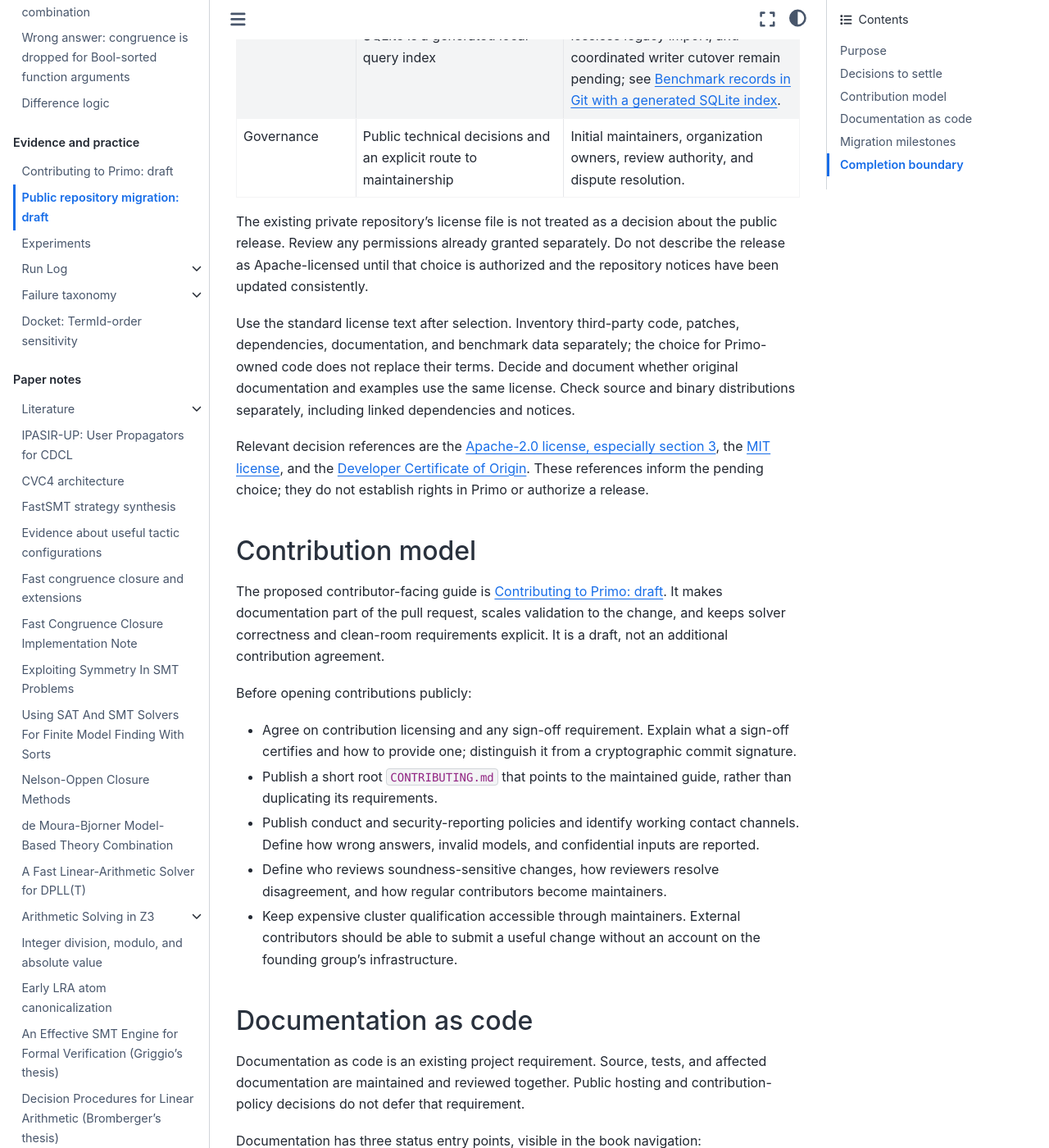
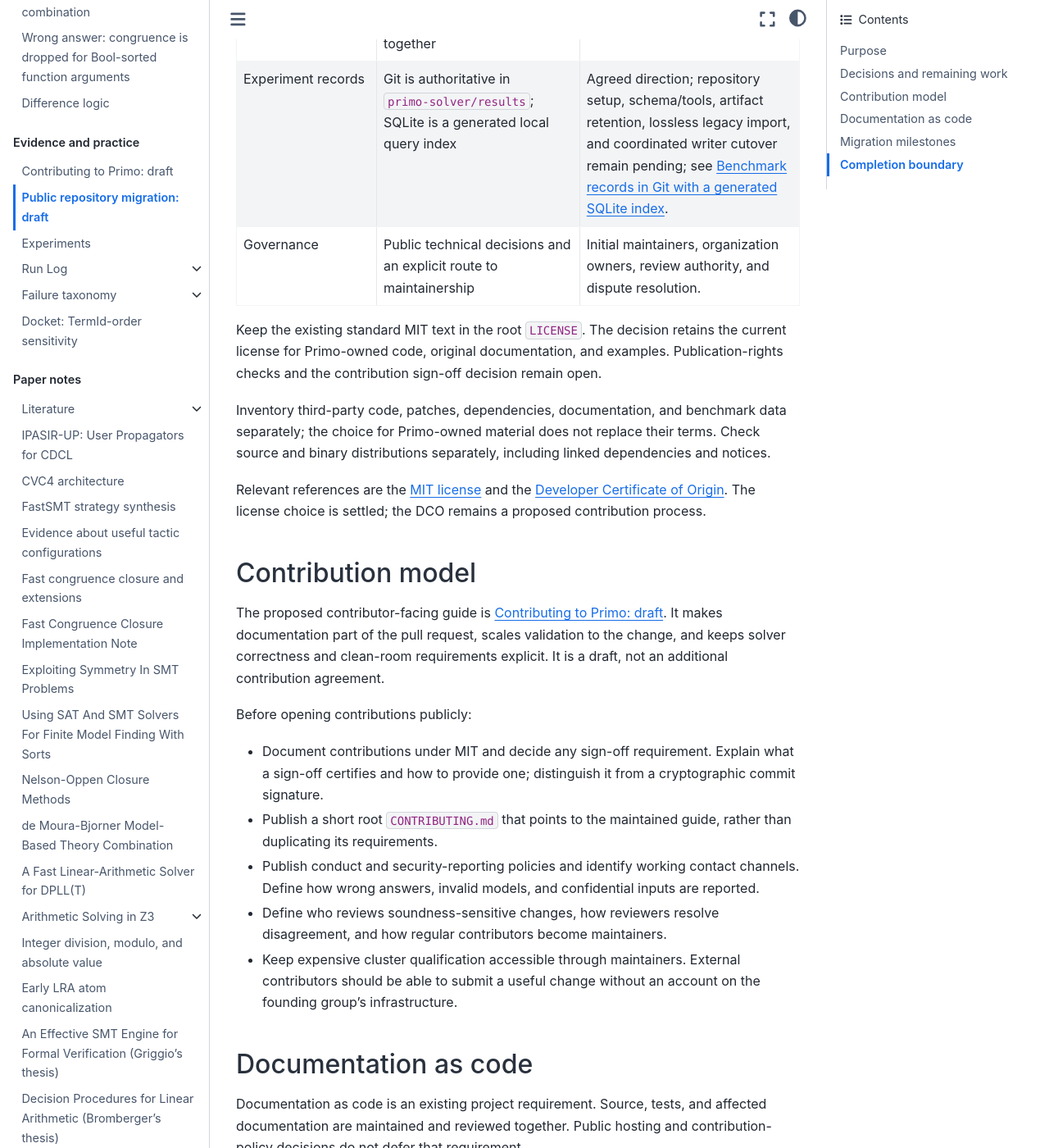
Before and after one commit to primo-solver/primo, a Jupyter Book: the page built from docs/public-repository-migration.md, in a window 1280 px wide and 1400 px high, scrolled down 1318 px. Shown: the whole window at 82% size. Built offline with Jupyter Book 1.0.4 settings and Sphinx 7.4.7 and the Sphinx Book theme 1.1.4, drawn with Linux system fonts in a browser that asks for light colours; some of the changed text lies outside the part shown.

Commit message:
Retain MIT as the public project license

```diff
--- a/docs/public-repository-migration.md
+++ b/docs/public-repository-migration.md
@@ -1,10 +1,10 @@
 # Public repository migration: draft
 
-**Status: discussion draft, updated 2026-09-21.** The project owner reports that
+**Status: discussion draft, updated 2026-09-23.** The project owner reports that
 the destination organization, `primo-solver`, has been created and is empty.
-Repository creation or transfer remains pending. Apache-2.0 is preferred
-provisionally; MIT remains an alternative. No license selection, university authorization,
-repository transfer, or publication is recorded by this document.
+Repository creation or transfer remains pending. The project owner decided on
+2026-09-23 to retain the existing MIT license for Primo. University authorization,
+repository transfer, and publication remain separate pending work.
 
 ## Purpose
 
@@ -18,36 +18,32 @@
 improvements are separate development work, not prerequisites invented for the
 migration.
 
-## Decisions to settle
+## Decisions and remaining work
 
-| Decision | Working proposal | What remains open |
+| Decision | Agreed direction or working proposal | What remains open |
 | --- | --- | --- |
-| License for Primo-owned code | Apache-2.0 | MIT is also under consideration; establish authority to license before selection. |
-| Institutional rights | Resolve with the university before release | Employment, funding, contributor rights, and authority for any patent grant. |
+| License for Primo-owned code, documentation, and examples | Retain MIT; decided 2026-09-23 | Verify publication rights and distribution notices; license selection is settled. |
+| Institutional rights | Resolve with the university before release | Employment, funding, contributor rights, and authority to publish the included material. |
 | Destination | Existing `primo-solver` organization, reported by the project owner | Repository name, creation or transfer, owners, and access configuration. |
 | Public history | Preserve history if the publication audit permits | Transfer the repository or publish a curated starting revision. |
-| Contributions | Contributors retain their rights and contribute under the project license | DCO sign-off is proposed; no copyright assignment or separate CLA is proposed at this stage. |
+| Contributions | Contributors retain their rights and contribute under MIT | DCO sign-off is proposed; no copyright assignment or separate CLA is proposed at this stage. |
 | Documentation | Maintain source and documentation in the same repository and review them together | Public hosting, release-version URLs, and CI configuration. |
 | Experiment records | Git is authoritative in `primo-solver/results`; SQLite is a generated local query index | Agreed direction; repository setup, schema/tools, artifact retention, lossless legacy import, and coordinated writer cutover remain pending; see [](benchmark-record-storage.md). |
 | Governance | Public technical decisions and an explicit route to maintainership | Initial maintainers, organization owners, review authority, and dispute resolution. |
 
-The existing private repository's license file is not treated as a decision
-about the public release. Review any permissions already granted separately.
-Do not describe the release as Apache-licensed until that choice is authorized
-and the repository notices have been updated consistently.
+Keep the existing standard MIT text in the root `LICENSE`. The decision retains
+the current license for Primo-owned code, original documentation, and examples.
+Publication-rights checks and the contribution sign-off decision remain open.
 
-Use the standard license text after selection. Inventory third-party code,
-patches, dependencies, documentation, and benchmark data separately; the choice
-for Primo-owned code does not replace their terms. Decide and document whether
-original documentation and examples use the same license. Check source and
+Inventory third-party code, patches, dependencies, documentation, and benchmark
+data separately; the choice for Primo-owned material does not replace their
+terms. Check source and
 binary distributions separately, including linked dependencies and notices.
 
-Relevant decision references are the [Apache-2.0 license, especially section
-3](https://www.apache.org/licenses/LICENSE-2.0), the
-[MIT license](https://opensource.org/license/mit), and the
+Relevant references are the [MIT license](https://opensource.org/license/mit)
+and the
 [Developer Certificate of Origin](https://developercertificate.org/).
-These references inform the pending choice; they do not establish rights in
-Primo or authorize a release.
+The license choice is settled; the DCO remains a proposed contribution process.
 
 ## Contribution model
 
@@ -58,7 +54,7 @@
 
 Before opening contributions publicly:
 
-- Agree on contribution licensing and any sign-off requirement. Explain what a
+- Document contributions under MIT and decide any sign-off requirement. Explain what a
   sign-off certifies and how to provide one; distinguish it from a cryptographic
   commit signature.
 - Publish a short root `CONTRIBUTING.md` that points to the maintained guide,
@@ -125,7 +121,8 @@
 
 ### 1. Establish publication rights and inspect the material
 
-- Resolve university and contributor authorization and select the license.
+- Resolve university and contributor publication authorization under the retained
+  MIT license, and verify the included notices.
 - Inventory dependency and data provenance and required notices.
 - Audit all history, branches, tags, attachments, and hosted artifacts intended
   for publication for secrets and material without redistribution permission.
@@ -205,4 +202,4 @@
 reviewable and build with the documentation. The migration itself is complete
 only when rights and policy decisions are recorded, publication checks pass,
 and an outside user can access and reproduce the released project. Pending
-license and governance choices remain visible until decided.
+publication-rights, sign-off, and governance decisions remain visible until settled.
```
Also changed, not shown: docs/active-work.md (+3 -2 lines), docs/contributing.md (+6 -7 lines), docs/index.md (+3 -3 lines).
